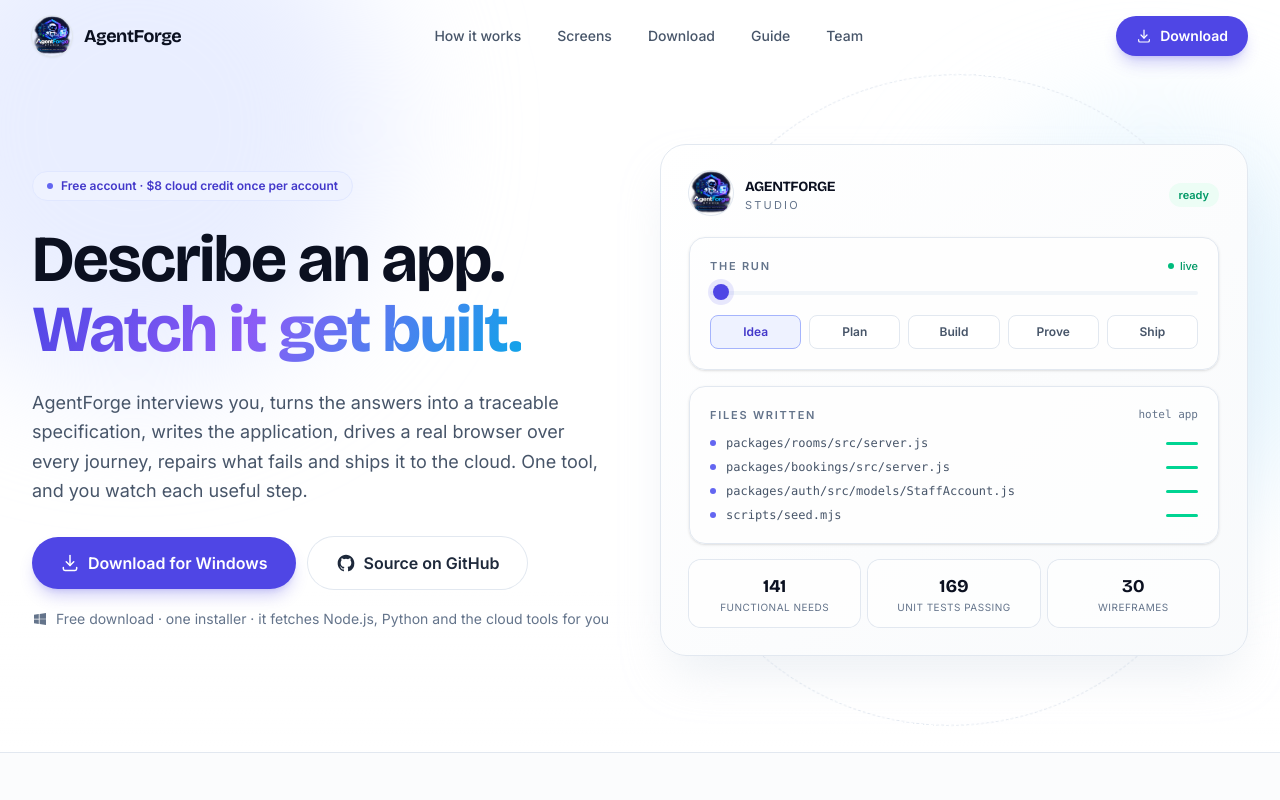
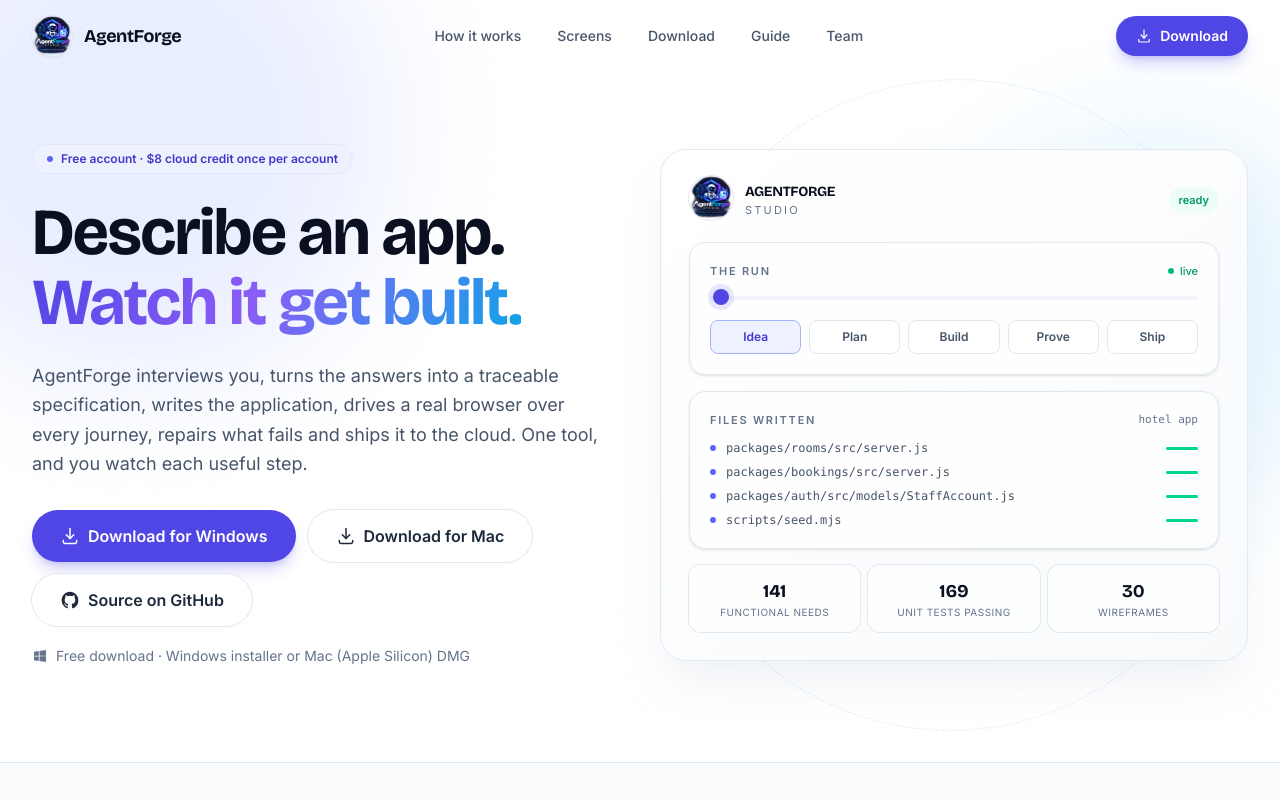
Before and after one commit to Ravindu200232/agentforge-web, a Next.js app: page / in a window 1280 px wide. Shown: the top 800 px of the page. Built offline with nearby package versions, Linux system fonts and the light colour scheme.

Commit message:
Add Apple Silicon Mac download to website

```diff
--- a/app/layout.js
+++ b/app/layout.js
@@ -18,7 +18,7 @@
   metadataBase: new URL('https://ravindu200232.github.io/agentforge-web'),
   title: 'AgentForge — describe an app, watch it get built, tested and shipped',
   description:
-    'AgentForge interviews you, writes a traceable specification, generates the application, drives a real browser over every journey, repairs what fails and deploys it to the cloud. Free download for Windows.',
+    'AgentForge interviews you, writes a traceable specification, generates the application, drives a real browser over every journey, repairs what fails and deploys it to the cloud. Free download for Windows and Mac.',
   keywords: [
     'AgentForge', 'AI agents', 'software development', 'code generation',
     'automated testing', 'deployment', 'SRS', 'Ollama', 'Next.js',
--- a/components/DownloadSection.jsx
+++ b/components/DownloadSection.jsx
@@ -1,7 +1,7 @@
 import Reveal from './Reveal'
 import Button from './Button'
 import { Download, Check, Github, Windows } from './Icons'
-import { DOWNLOAD_URL, SOURCE_URL, INSTALLER, INSTALLER_SIZE, INSTALL_SIZE, INCLUDED, FIRST_RUN } from './site'
+import { DOWNLOAD_URL, MAC_DOWNLOAD_URL, SOURCE_URL, INSTALLER, INSTALLER_SIZE, INSTALL_SIZE, INCLUDED, FIRST_RUN } from './site'
 
 /** The download call to action, and what the installer takes care of. */
 export default function DownloadSection() {
@@ -50,10 +50,14 @@
             ))}
           </ol>
 
-          <div className="mt-8 flex flex-col gap-3 sm:flex-row">
+          <div className="mt-8 flex flex-col gap-3 sm:flex-row sm:flex-wrap">
             <Button href={DOWNLOAD_URL} size="lg">
               <Download className="h-5 w-5" />
-              Download the installer
+              Download for Windows
+            </Button>
+            <Button href={MAC_DOWNLOAD_URL} variant="ghost" size="lg">
+              <Download className="h-5 w-5" />
+              Download for Mac
             </Button>
             <Button href={SOURCE_URL} variant="ghost" size="lg">
               <Github className="h-5 w-5" />
@@ -62,7 +66,10 @@
           </div>
 
           <p className="mt-5 font-mono text-xs text-slate-400">
-            {INSTALLER} · {INSTALLER_SIZE} installer · then downloads {INSTALL_SIZE} · free
+            Windows: {INSTALLER} · {INSTALLER_SIZE} installer · then downloads {INSTALL_SIZE} · free
+          </p>
+          <p className="mt-2 text-sm text-slate-400">
+            Mac: Apple Silicon (arm64) DMG · drag AgentForge to Applications.
           </p>
         </Reveal>
 
--- a/components/Footer.jsx
+++ b/components/Footer.jsx
@@ -1,6 +1,6 @@
 import Image from 'next/image'
 import { Github, Download } from './Icons'
-import { NAV, SOURCE_URL, DOWNLOAD_URL, asset } from './site'
+import { NAV, SOURCE_URL, asset } from './site'
 
 export default function Footer() {
   return (
@@ -36,7 +36,7 @@
 
           <div className="flex gap-3">
             <a
-              href={DOWNLOAD_URL}
+              href="#download"
               className="flex h-10 w-10 items-center justify-center rounded-full bg-white text-ink-500 ring-1 ring-slate-200 transition-colors hover:text-brand-700 hover:ring-brand-300"
               aria-label="Download AgentForge"
             >
--- a/components/Hero.jsx
+++ b/components/Hero.jsx
@@ -1,7 +1,7 @@
 import Image from 'next/image'
 import Button from './Button'
 import { Download, Github, Windows } from './Icons'
-import { PIPELINE, DOWNLOAD_URL, SOURCE_URL, asset } from './site'
+import { PIPELINE, DOWNLOAD_URL, MAC_DOWNLOAD_URL, SOURCE_URL, asset } from './site'
 
 /**
  * The pipeline that runs under the headline.
@@ -114,10 +114,14 @@
             what fails and ships it to the cloud. One tool, and you watch each useful step.
           </p>
 
-          <div className="mt-8 flex flex-col gap-3 sm:flex-row">
+          <div className="mt-8 flex flex-col gap-3 sm:flex-row sm:flex-wrap">
             <Button href={DOWNLOAD_URL} size="lg">
               <Download className="h-5 w-5" />
               Download for Windows
+            </Button>
+            <Button href={MAC_DOWNLOAD_URL} variant="outline" size="lg">
+              <Download className="h-5 w-5" />
+              Download for Mac
             </Button>
             <Button href={SOURCE_URL} variant="outline" size="lg">
               <Github className="h-5 w-5" />
@@ -127,7 +131,7 @@
 
           <p className="mt-5 flex items-center gap-2 text-sm text-ink-400">
             <Windows className="h-4 w-4" />
-            Free download · one installer · it fetches Node.js, Python and the cloud tools for you
+            Free download · Windows installer or Mac (Apple Silicon) DMG
           </p>
         </div>
 
--- a/components/Navbar.jsx
+++ b/components/Navbar.jsx
@@ -4,7 +4,7 @@
 import Image from 'next/image'
 import Button from './Button'
 import { Download, Menu, Close } from './Icons'
-import { NAV, DOWNLOAD_URL, asset } from './site'
+import { NAV, asset } from './site'
 
 /** A transparent bar that gains a border and a blur once the page moves. */
 export default function Navbar() {
@@ -53,7 +53,7 @@
         </div>
 
         <div className="hidden md:block">
-          <Button href={DOWNLOAD_URL}>
+          <Button href="#download">
             <Download className="h-4 w-4" />
             Download
           </Button>
@@ -82,9 +82,9 @@
               {item.label}
             </a>
           ))}
-          <Button href={DOWNLOAD_URL} size="lg" className="mt-3 w-full">
+          <Button href="#download" size="lg" className="mt-3 w-full" onClick={() => setOpen(false)}>
             <Download className="h-5 w-5" />
-            Download for Windows
+            Choose a download
           </Button>
         </div>
       )}
--- a/components/site.js
+++ b/components/site.js
@@ -31,6 +31,9 @@
 
 export const DOWNLOAD_URL =
   `https://github.com/${REPO.owner}/${RELEASES_REPO}/releases/latest/download/${INSTALLER}`
+
+export const MAC_DOWNLOAD_URL =
+  'https://github.com/it22249166/agentforge-studio/releases/download/v1.1.0-mac/AgentForge-1.1.0-mac-arm64.dmg'
 
 export const RELEASES_URL = `https://github.com/${REPO.owner}/${RELEASES_REPO}/releases`
 
```
Also changed, not shown: 1 other file (tests, documents, lock files or other folders).
